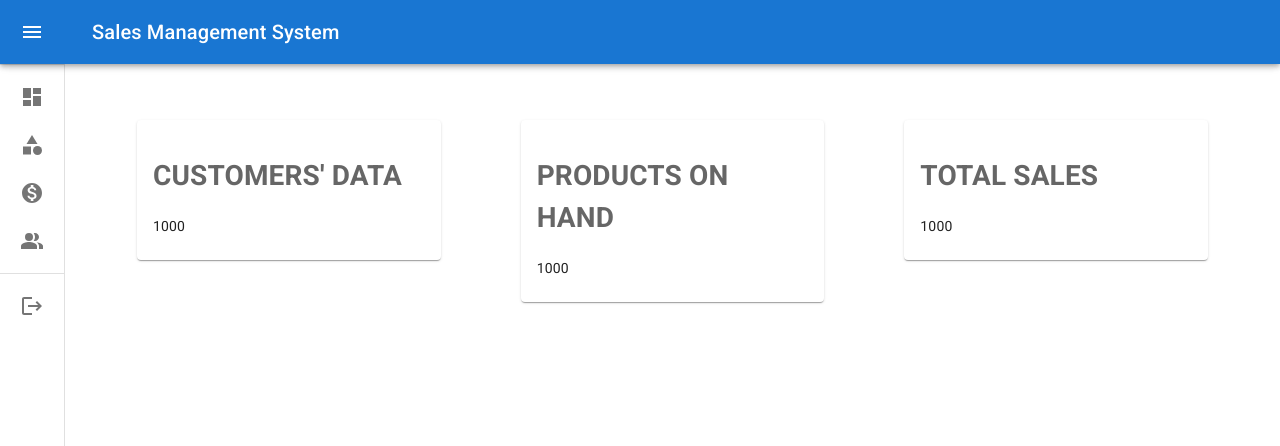
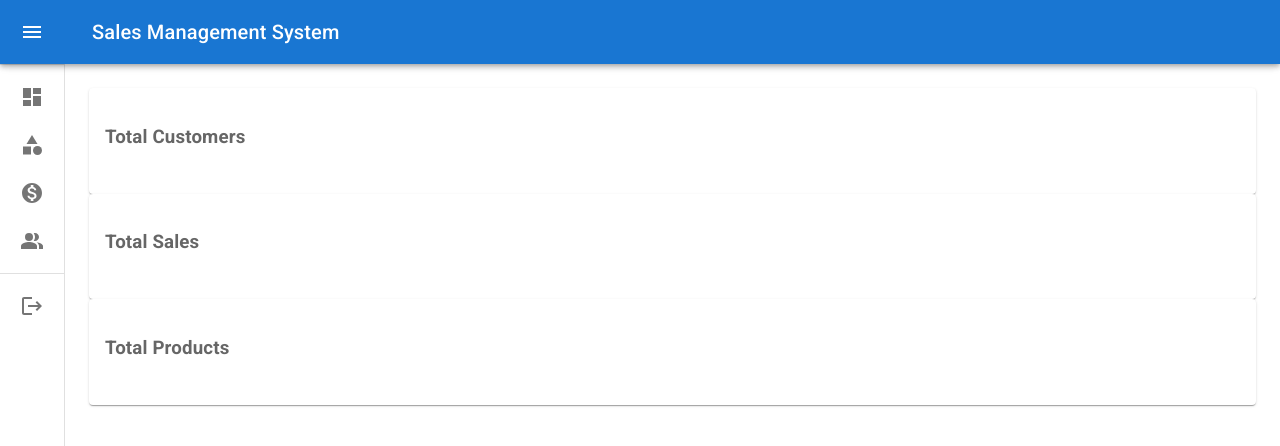
Before and after one commit to ksaremo23/mini-project-3, a React (Create React App) app: page /dashboard in a window 1280 px wide. Shown: the top 446 px of the page. Built offline with nearby package versions, Linux system fonts and the light colour scheme; no server answers.

Commit message:
updated dashbaord

```diff
--- a/src/pages/Dashboard.js
+++ b/src/pages/Dashboard.js
@@ -1,27 +1,51 @@
-import React, { Fragment } from "react";
-import BasicCard from "../components/BasicCard";
-import { Stack, Container, Box } from "@mui/material";
+import React, { useState, useEffect } from 'react';
+import Card from '@mui/material/Card';
+import CardContent from '@mui/material/CardContent';
+import Typography from '@mui/material/Typography';
 
+function Dashboard() {
+  const [data, setData] = useState({});
 
-
-const Dashboard = () => {
+  useEffect(() => {
+    fetch('/api/dashboard')
+      .then(response => response.json())
+      .then(data => setData(data));
+  }, []);
 
   return (
-    <Fragment>
-      <Container>
-        <Box mt={4}>
-          <Stack
-            direction={{ xs: "column", sm: "row" }}
-            spacing={{ xs: 1, sm: 2, md: 4 }}>
-            <BasicCard title="CUSTOMERS' DATA" data="1000" />
-            <BasicCard title="PRODUCTS ON HAND" data="1000" />
-            <BasicCard title="TOTAL SALES" data="1000" />
-          </Stack>
-        </Box>
-      </Container>
-    </Fragment>
+    <div>
+      <Card>
+        <CardContent>
+          <Typography color="textSecondary" gutterBottom>
+           <h3>Total Customers</h3>
+          </Typography>
+          <Typography variant="h5" component="h2">
+            {data.total_customers}
+          </Typography>
+        </CardContent>
+      </Card>
+      <Card>
+        <CardContent>
+          <Typography color="textSecondary" gutterBottom>
+            <h3>Total Sales</h3>
+          </Typography>
+          <Typography variant="h5" component="h2">
+            {data.total_sales}
+          </Typography>
+        </CardContent>
+      </Card>
+      <Card>
+        <CardContent>
+          <Typography color="textSecondary" gutterBottom>
+            <h3>Total Products</h3>
+          </Typography>
+          <Typography variant="h5" component="h2">
+            {data.total_products}
+          </Typography>
+        </CardContent>
+      </Card>
+    </div>
   );
-};
-
+}
 
 export default Dashboard;
```
